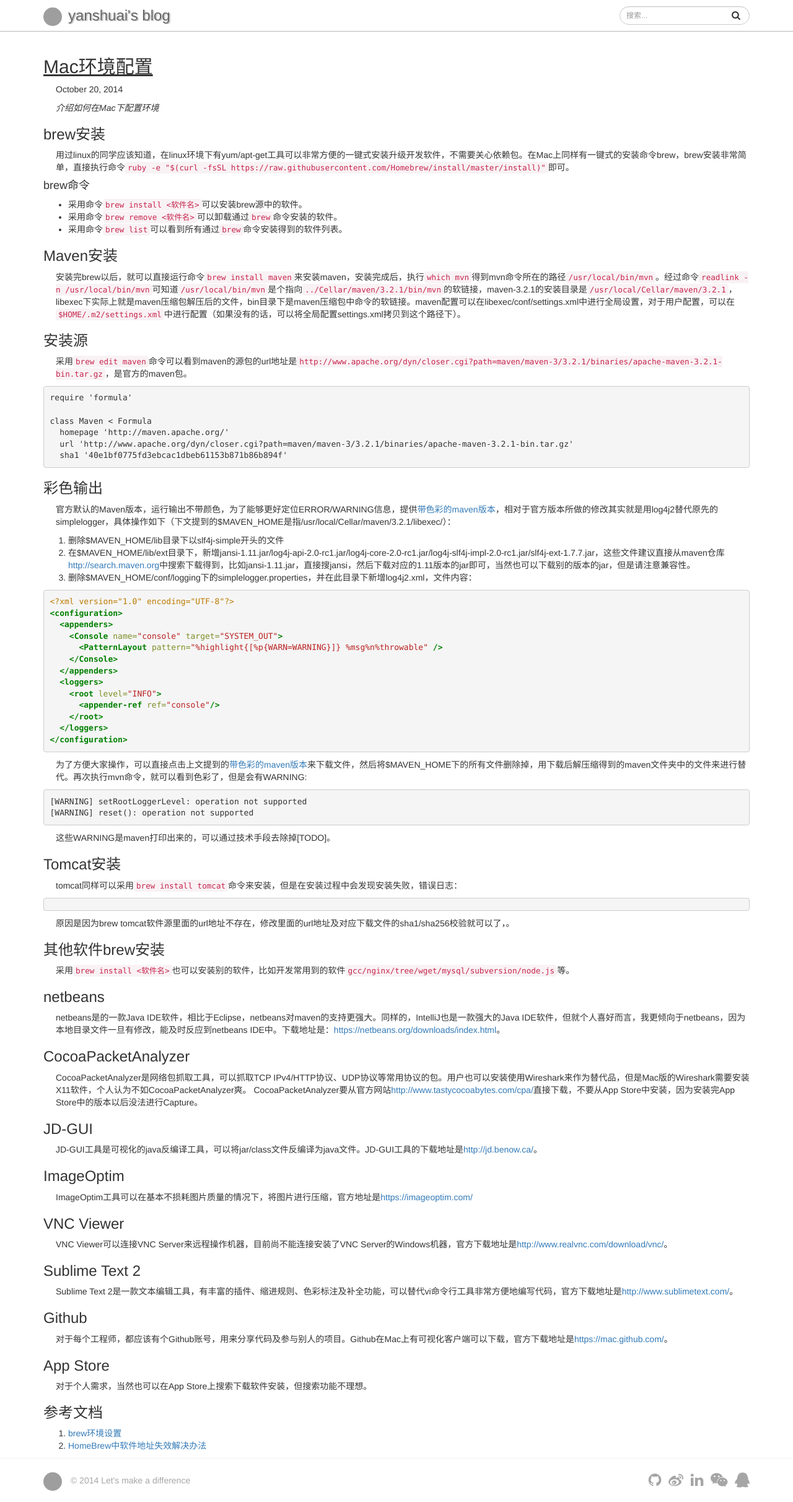
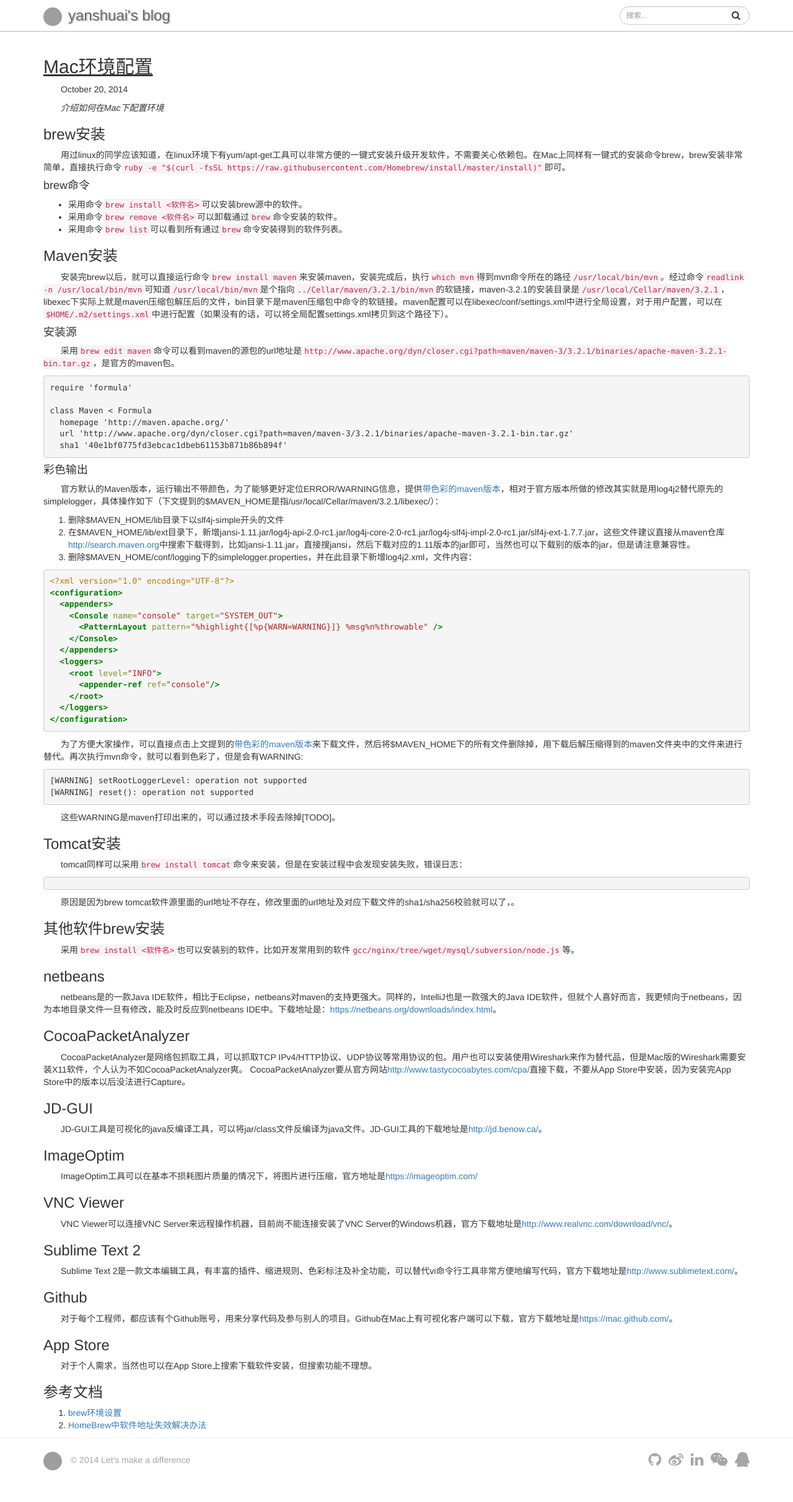
Before and after one commit to yanshuai/blog, a Jekyll site: the page built from _posts/2014-10-20-Mac环境配置.md, in a window 1280 px wide. Shown: the whole page at 62% size. Built offline with Jekyll 4.4.1, drawn with Linux system fonts in a browser that asks for light colours; nearby versions of some CDN libraries; Markdown is read by kramdown in place of the engine named in the settings; after the commit the page ends 2391 px from its top, so only the background shows below that; grey boxes are pictures that could not be loaded.

Commit message:
更新Mac用户手册

````diff
--- a/_posts/2014-10-20-Mac环境配置.md
+++ b/_posts/2014-10-20-Mac环境配置.md
@@ -18,7 +18,7 @@
 
 安装完brew以后，就可以直接运行命令```brew install maven```来安装maven，安装完成后，执行```which mvn```得到mvn命令所在的路径```/usr/local/bin/mvn```。经过命令```readlink -n /usr/local/bin/mvn```可知道```/usr/local/bin/mvn```是个指向```../Cellar/maven/3.2.1/bin/mvn```的软链接，maven-3.2.1的安装目录是```/usr/local/Cellar/maven/3.2.1```，libexec下实际上就是maven压缩包解压后的文件，bin目录下是maven压缩包中命令的软链接。maven配置可以在libexec/conf/settings.xml中进行全局设置，对于用户配置，可以在```$HOME/.m2/settings.xml```中进行配置（如果没有的话，可以将全局配置settings.xml拷贝到这个路径下）。
 
-### 安装源
+#### 安装源
 
 采用```brew edit maven```命令可以看到maven的源包的url地址是```http://www.apache.org/dyn/closer.cgi?path=maven/maven-3/3.2.1/binaries/apache-maven-3.2.1-bin.tar.gz```，是官方的maven包。
 
@@ -31,7 +31,7 @@
   sha1 '40e1bf0775fd3ebcac1dbeb61153b871b86b894f'
 ```
 
-### 彩色输出
+#### 彩色输出
 
 官方默认的Maven版本，运行输出不带颜色，为了能够更好定位ERROR/WARNING信息，提供[带色彩的maven版本](maven.zip)，相对于官方版本所做的修改其实就是用log4j2替代原先的simplelogger，具体操作如下（下文提到的$MAVEN_HOME是指/usr/local/Cellar/maven/3.2.1/libexec/）：
 
--- a/css/blog.css
+++ b/css/blog.css
@@ -3,7 +3,7 @@
 }
 
 p {
-  margin-left: 20px;
+  text-indent: 2em;
 }
 
 #banner {
@@ -140,4 +140,9 @@
 
 blockquote p {
   margin-left: 10px;
+  text-indent: 0em;
 }
+
+li p {
+  text-indent: 0em;
+}
````
